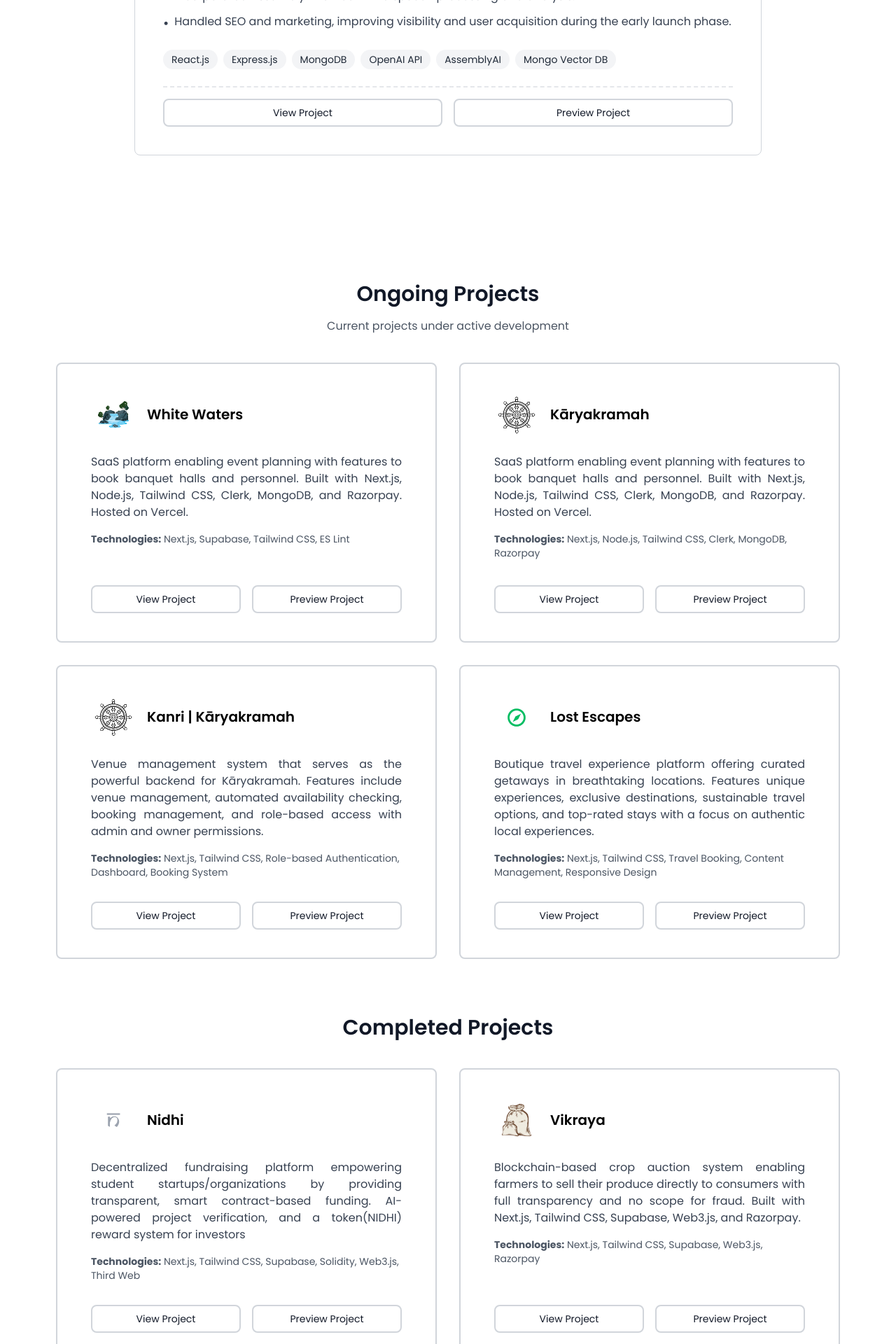
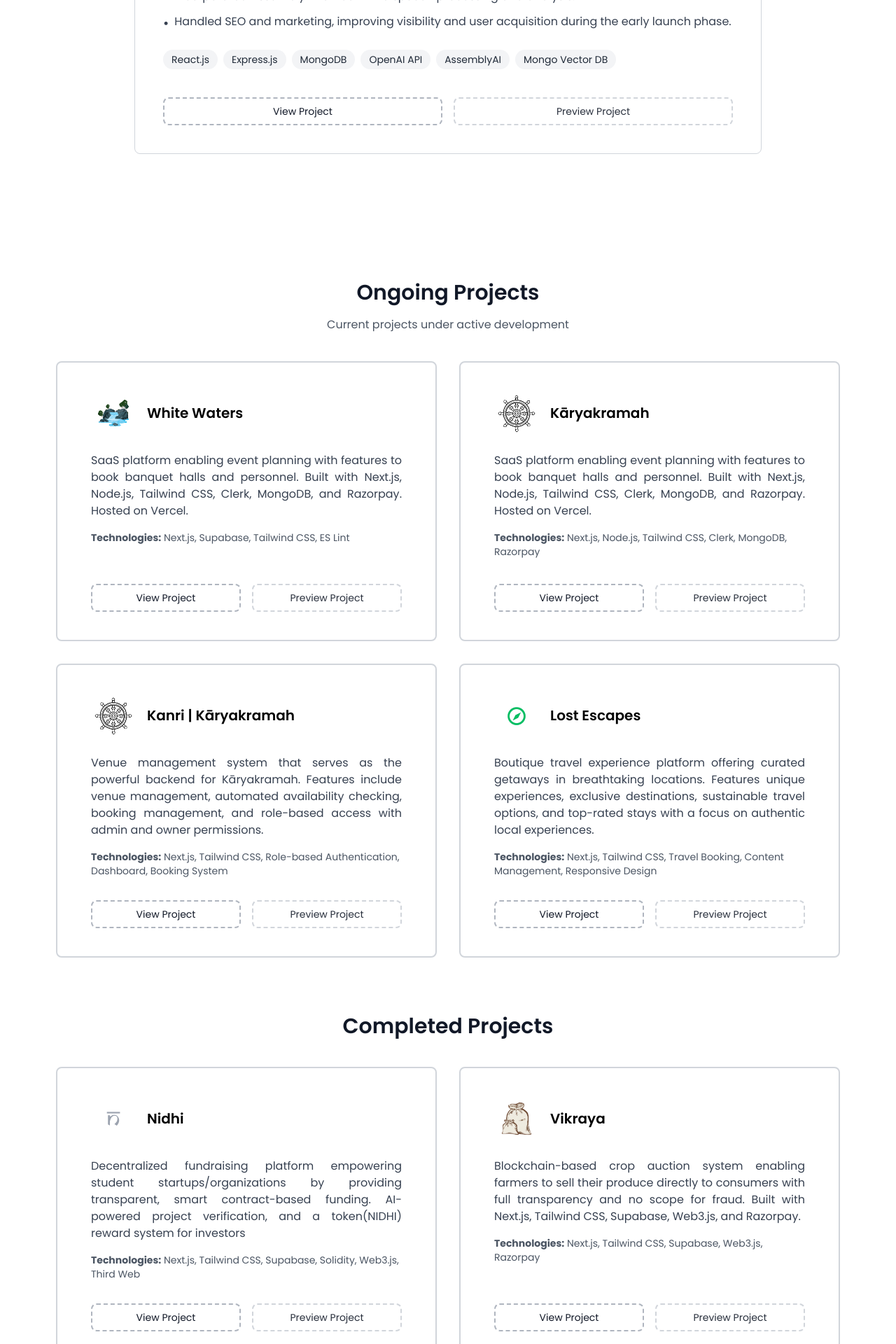
Before and after one commit to Vashishta-Mithra-Reddy/vashishta, a Next.js app: page / in a window 1280 px wide. Shown: the part 2120-4040 px from the top of the page at 70% size. Built offline with nearby package versions, Linux system fonts and the light colour scheme.

Commit message:
some border thingy

```diff
--- a/components/Experience.tsx
+++ b/components/Experience.tsx
@@ -122,17 +122,17 @@ export default function Experience() {
                 ))}
               </div>
 
-              <div className="flex justify-between items-center gap-4 mt-6 pt-4 border-t-2 border-dashed border-gray-200">
+              <div className="flex justify-between items-center gap-4 mt-6 pt-4  border-gray-200">
                 <Link
                   href={exp.website}
                   target="_blank"
-                  className="px-4 py-2 hover:bg-gray-100 rounded-lg transition-colors text-sm text-gray-900 border-2 border-gray-300 flex-1 text-center"
+                  className="px-4 py-2 hover:bg-gray-100 rounded-lg text-sm text-gray-900 border-2 border-dashed hover:scale-105 transition-all border-gray-400/80 flex-1 text-center"
                 >
                   View Project
                 </Link>
                 <button
                   onClick={() => handleMouseEnter(exp.website)}
-                  className="px-4 py-2 bg-primary hover:bg-primary/90 rounded-lg transition-colors text-sm text-gray-900 flex-1 border-2 border-gray-300 text-center hover:bg-gray-100"
+                  className="px-4 py-2 bg-primary hover:bg-primary/90 rounded-lg text-sm text-gray-900/90 flex-1 border-2 border-dashed hover:scale-105 transition-all border-gray-300 text-center hover:bg-gray-100"
                 >
                   Preview Project
                 </button>
--- a/components/Projects.tsx
+++ b/components/Projects.tsx
@@ -177,14 +177,14 @@ export default function Projects() {
                   <Link
                     href={project.link}
                     target="_blank"
-                    className="px-4 py-2 hover:bg-gray-100 rounded-lg transition-colors text-sm text-gray-900 border-2 border-gray-300 flex-1 text-center"
+                    className="px-4 py-2 hover:bg-gray-100 rounded-lg text-sm text-gray-900 border-2 border-dashed hover:scale-105 transition-all border-gray-400/80 flex-1 text-center"
                   >
                     View Project
                   </Link>
                   {project.link && (
                     <button
                       onClick={() => handleMouseEnter(project.link)}
-                      className="px-4 py-2 hover:bg-gray-100 rounded-lg transition-colors text-sm text-gray-900 border-2 border-gray-300 flex-1 text-center"
+                      className="px-4 py-2 hover:bg-gray-100 rounded-lg text-sm text-gray-900/90 border-2 border-dashed hover:scale-105 transition-all border-gray-300 flex-1 text-center"
                     >
                       Preview Project
                     </button>
@@ -228,14 +228,14 @@ export default function Projects() {
                   <Link
                     href={project.link}
                     target="_blank"
-                    className="px-4 py-2 hover:bg-gray-100 rounded-lg transition-colors text-sm text-gray-900 border-2 border-gray-300 flex-1 text-center"
+                    className="px-4 py-2 hover:bg-gray-100 rounded-lg text-sm text-gray-900 border-2 border-dashed hover:scale-105 transition-all duration-200 border-gray-400/80 flex-1 text-center"
                   >
                     View Project
                   </Link>
                   {project.link && (
                     <button
                       onClick={() => handleMouseEnter(project.link)}
-                      className="px-4 py-2 hover:bg-gray-100 rounded-lg transition-colors text-sm text-gray-900 border-2 border-gray-300 flex-1 text-center"
+                      className="px-4 py-2 hover:bg-gray-100 rounded-lg text-sm text-gray-900/90 border-2 border-dashed hover:scale-105 transition-all duration-200 border-gray-300 flex-1 text-center"
                     >
                       Preview Project
                     </button>
```
